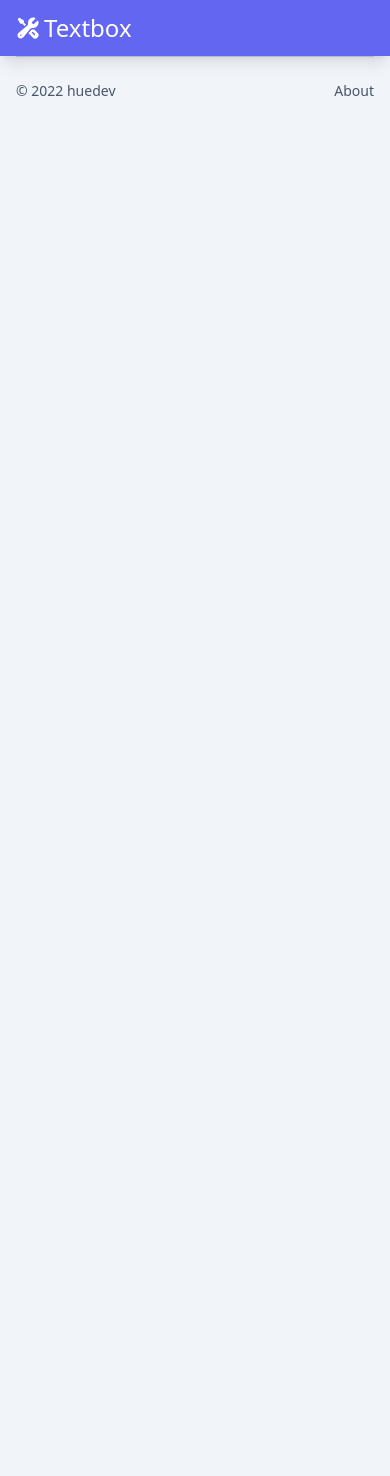
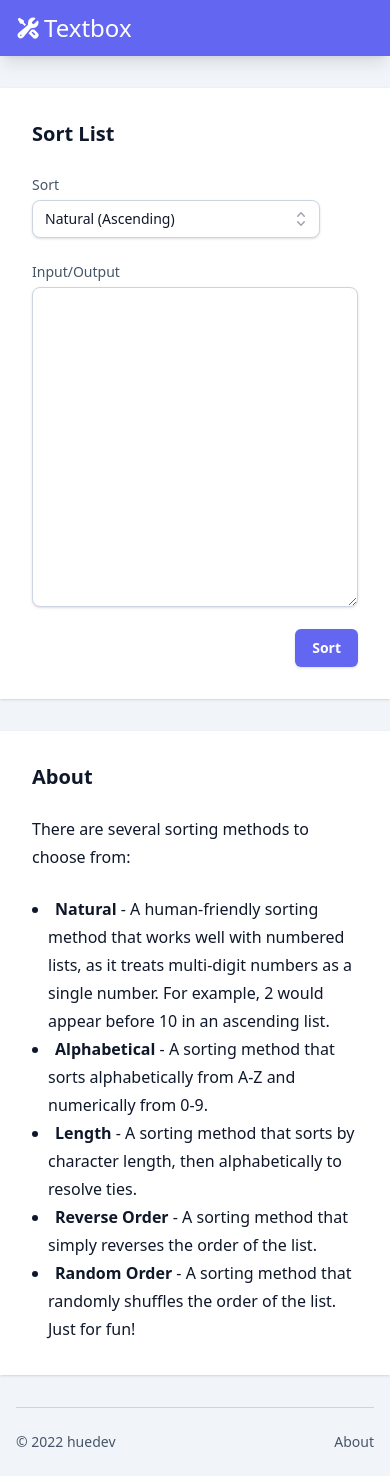
Before and after one commit to huedev/textbox, a React (Create React App) app: page /sort-list in a window 390 px wide. Before the commit the page ends 844 px from the top, so only its background shows below. Built offline with nearby package versions, Linux system fonts and the light colour scheme; the HTML template or start-up script is replaced by a standard one; a web font is replaced by a local one.

Commit message:
Added Sort List tool

```diff
--- a/src/App.js
+++ b/src/App.js
@@ -1,10 +1,11 @@
 import { BrowserRouter as Router, Route, Routes } from 'react-router-dom'
 import Footer from './components/Footer'
 import Header from './components/Header'
+import ToolList from './components/ToolList'
+import SortList from './components/SortList'
+import ConvertCase from './components/ConvertCase'
 import WordCount from './components/WordCount'
 import About from './components/About'
-import ConvertCase from './components/ConvertCase'
-import ToolList from './components/ToolList'
 
 const App = () => {
   return (
@@ -12,8 +13,9 @@ const App = () => {
       <Header />
       <Routes>
       <Route path='/' element={<ToolList />} />
+        <Route path='/sort-list' element={<SortList />} />
+        <Route path='/convert-case' element={<ConvertCase />} />
         <Route path='/word-count' element={<WordCount />} />
-        <Route path='/convert-case' element={<ConvertCase />} />
         <Route path='/about' element={<About />} />
       </Routes>
       <Footer />
--- a/src/components/ConvertCase.js
+++ b/src/components/ConvertCase.js
@@ -98,7 +98,7 @@ const ConvertCase = () => {
       <div className="bg-white rounded-none shadow lg:rounded-lg max-w-5xl mx-auto p-8 mt-8">
         <h2 className="text-xl font-semibold">About</h2>
         <p className="leading-7 mt-6">There are several case conversion styles to choose from:</p>
-        <ul className="list-disc list-inside leading-7 mt-6">
+        <ul className="list-disc list-inside leading-7 -indent-4 ml-4 mt-6">
           <li><strong className="font-semibold">Uppercase</strong> - A style with all capital letters.</li>
           <li><strong className="font-semibold">Lowercase</strong> - A style with all lowercase letters.</li>
           <li><strong className="font-semibold">Sentence Case</strong> - A style where the first letter of each sentence is capitalized.</li>
--- a/src/components/MyListbox.js
+++ b/src/components/MyListbox.js
@@ -32,7 +32,7 @@ const MyListbox = (props) => {
             leaveFrom="opacity-100"
             leaveTo="opacity-0"
           >
-            <Listbox.Options className="absolute mt-1 max-h-60 w-full overflow-auto rounded-md bg-white py-1 text-base shadow-lg ring-1 ring-black ring-opacity-5 focus:outline-none text-sm">
+            <Listbox.Options className="absolute mt-1 max-h-80 w-full overflow-auto rounded-md bg-white py-1 text-base shadow-lg ring-1 ring-black ring-opacity-5 focus:outline-none text-sm">
               {props.data.map((item, itemIdx) => (
                 <Listbox.Option
                   key={itemIdx}
--- /dev/null
+++ b/src/components/SortList.js
@@ -0,0 +1,131 @@
+import MyListbox from './MyListbox'
+import Button from './Button';
+import { useState, createRef } from "react"
+
+const SortList = () => {
+  const textInput = createRef();
+  const options = [
+    "Natural (Ascending)",
+    "Natural (Descending)",
+    "Alphabetical (Ascending)",
+    "Alphabetical (Descending)",
+    "Length (Ascending)",
+    "Length (Descending)",
+    "Reverse Order",
+    "Random Order",
+  ];
+
+  const [sorting, setSorting] = useState(options[0]);
+
+  function handleSortChange(option) {
+    setSorting(option);
+  }
+
+  function sort() {
+    switch (sorting) {
+      case "Natural (Ascending)":
+        textInput.current.value = sortNatural(textInput.current.value, false);
+        break;
+      case "Natural (Descending)":
+        textInput.current.value = sortNatural(textInput.current.value, true);
+        break;
+      case "Alphabetical (Ascending)":
+        textInput.current.value = sortAlphabetical(textInput.current.value, false);
+        break;
+      case "Alphabetical (Descending)":
+        textInput.current.value = sortAlphabetical(textInput.current.value, true);
+        break;
+      case "Length (Ascending)":
+        textInput.current.value = sortLength(textInput.current.value, false);
+        break;
+      case "Length (Descending)":
+        textInput.current.value = sortLength(textInput.current.value, true);
+        break;
+      case "Reverse Order":
+        textInput.current.value = sortReverse(textInput.current.value);
+        break;
+      case "Random Order":
+        textInput.current.value = sortRandom(textInput.current.value);
+        break;
+      default:
+        break;
+    }
+  }
+
+  function sortNatural(str, reverse) {
+    const collator = new Intl.Collator(undefined, {numeric: true, sensitivity: 'base'});
+    const arr = str.split(/\r?\n/).filter(element => element);
+    if (reverse) {
+      return arr.sort(collator.compare).reverse().join('\r\n');
+    } else {
+      return arr.sort(collator.compare).join('\r\n');
+    }
+  }
+
+  function sortAlphabetical(str, reverse) {
+    const arr = str.split(/\r?\n/).filter(element => element);
+    if (reverse) {
+      return arr.sort().reverse().join('\r\n');
+    } else {
+      return arr.sort().join('\r\n');
+    }
+  }
+
+  function sortLength(str, reverse) {
+    const arr = str.split(/\r?\n/).filter(element => element);
+    if (reverse) {
+      return arr.sort((a,b) => b.length - a.length || b.localeCompare(a)).join('\r\n');
+    } else {
+      return arr.sort((a,b) => a.length - b.length || a.localeCompare(b)).join('\r\n');
+    }
+  }
+
+  function sortReverse(str) {
+    const arr = str.split(/\r?\n/).filter(element => element);
+    return arr.reverse().join('\r\n');
+  }
+
+  function sortRandom(str) {
+    const arr = str.split(/\r?\n/).filter(element => element);
+    for (let i = arr.length - 1; i > 0; i--) {
+      const j = Math.floor(Math.random() * (i + 1));
+      [arr[i], arr[j]] = [arr[j], arr[i]];
+    }
+    return arr.join('\r\n');
+  }
+
+  return (
+    <main className="py-8">
+      <div className="bg-white rounded-none shadow lg:rounded-lg max-w-5xl mx-auto p-8">
+        <h2 className="text-xl font-semibold">Sort List</h2>
+        <div className="flex mt-6">
+          <MyListbox label="Sort" data={options} onChange={handleSortChange} />
+        </div>
+        <label htmlFor="input" className="inline-block mt-6 text-slate-600 text-sm">Input/Output</label>
+        <textarea
+          id="input"
+          ref={textInput}
+          className="w-full h-80 p-2 mt-1 shadow border border-slate-300 rounded-lg focus:border-indigo-500 focus:ring-2 focus:ring-indigo-500 text-sm"
+          spellCheck="false"
+        >
+        </textarea>
+        <div className="flex flex-row-reverse mt-4">
+          <Button name="Sort" onClick={sort} />
+        </div>
+      </div>
+      <div className="bg-white rounded-none shadow lg:rounded-lg max-w-5xl mx-auto p-8 mt-8">
+        <h2 className="text-xl font-semibold">About</h2>
+        <p className="leading-7 mt-6">There are several sorting methods to choose from:</p>
+        <ul className="list-disc list-inside leading-7 -indent-4 ml-4 mt-6">
+          <li><strong className="font-semibold">Natural</strong> - A human-friendly sorting method that works well with numbered lists, as it treats multi-digit numbers as a single number. For example, 2 would appear before 10 in an ascending list.</li>
+          <li><strong className="font-semibold">Alphabetical</strong> - A sorting method that sorts alphabetically from A-Z and numerically from 0-9.</li>
+          <li><strong className="font-semibold">Length</strong> - A sorting method that sorts by character length, then alphabetically to resolve ties.</li>
+          <li><strong className="font-semibold">Reverse Order</strong> - A sorting method that simply reverses the order of the list.</li>
+          <li><strong className="font-semibold">Random Order</strong> - A sorting method that randomly shuffles the order of the list. Just for fun!</li>
+        </ul>
+      </div>
+    </main>
+  )
+}
+
+export default SortList
--- a/src/components/ToolList.js
+++ b/src/components/ToolList.js
@@ -1,23 +1,33 @@
 import ToolListItem from "./ToolListItem"
+import { ArrowsUpDownIcon } from "@heroicons/react/24/outline"
 import { ArrowPathIcon } from "@heroicons/react/24/outline"
 import { CalculatorIcon } from "@heroicons/react/24/outline"
 
 const ToolList = () => {
   return (
     <main className="px-4 py-8">
-      <div className="max-w-5xl mx-auto grid grid-cols-1 sm:grid-cols-2 lg:grid-cols-3 gap-6">
+      <div className="max-w-5xl mx-auto">
+        <h2 className="uppercase font-semibold text-slate-600 tracking-wide">Basic Tools</h2>
+        <div className="grid grid-cols-1 sm:grid-cols-2 lg:grid-cols-3 gap-6 mt-4">
         <ToolListItem
-          destination="/word-count"
-          name="Word Count"
-          icon={<CalculatorIcon />}
-          description="See how many words, paragraphs, and characters you have written."
+            destination="/sort-list"
+            name="Sort List"
+            icon={<ArrowsUpDownIcon />}
+            description="Sort a list alphabetically, naturally, or by character length, as well as reverse or randomly shuffle a list."
           />
           <ToolListItem
             destination="/convert-case"
             name="Convert Case"
             icon={<ArrowPathIcon />}
-          description="Change the letter case of some text to uppercase, lowercase, sentence case, start case, and random case."
+            description="Change text letter case to uppercase, lowercase, sentence case, start case, or random case."
           />
+          <ToolListItem
+            destination="/word-count"
+            name="Word Count"
+            icon={<CalculatorIcon />}
+            description="See how many words, sentences, paragraphs, lines, and characters you have written."
+          />
+        </div>
       </div>
     </main>
   )
--- a/src/components/ToolListItem.js
+++ b/src/components/ToolListItem.js
@@ -5,7 +5,7 @@ const ToolListItem = (props) => {
     <Link to={props.destination} className="rounded-lg overflow-hidden bg-white px-6 py-6 shadow hover:shadow-lg">
       <div className="flex items-center space-x-1">
         <span className="w-6 h-6">{props.icon}</span>
-        <h2 className="text-xl font-semibold">{props.name}</h2>
+        <h3 className="text-xl font-semibold">{props.name}</h3>
       </div>
       <p className="text-slate-600 mt-4 text-sm">{props.description}</p>
     </Link>
```
Lines whose indentation alone changed are shown as unchanged.
